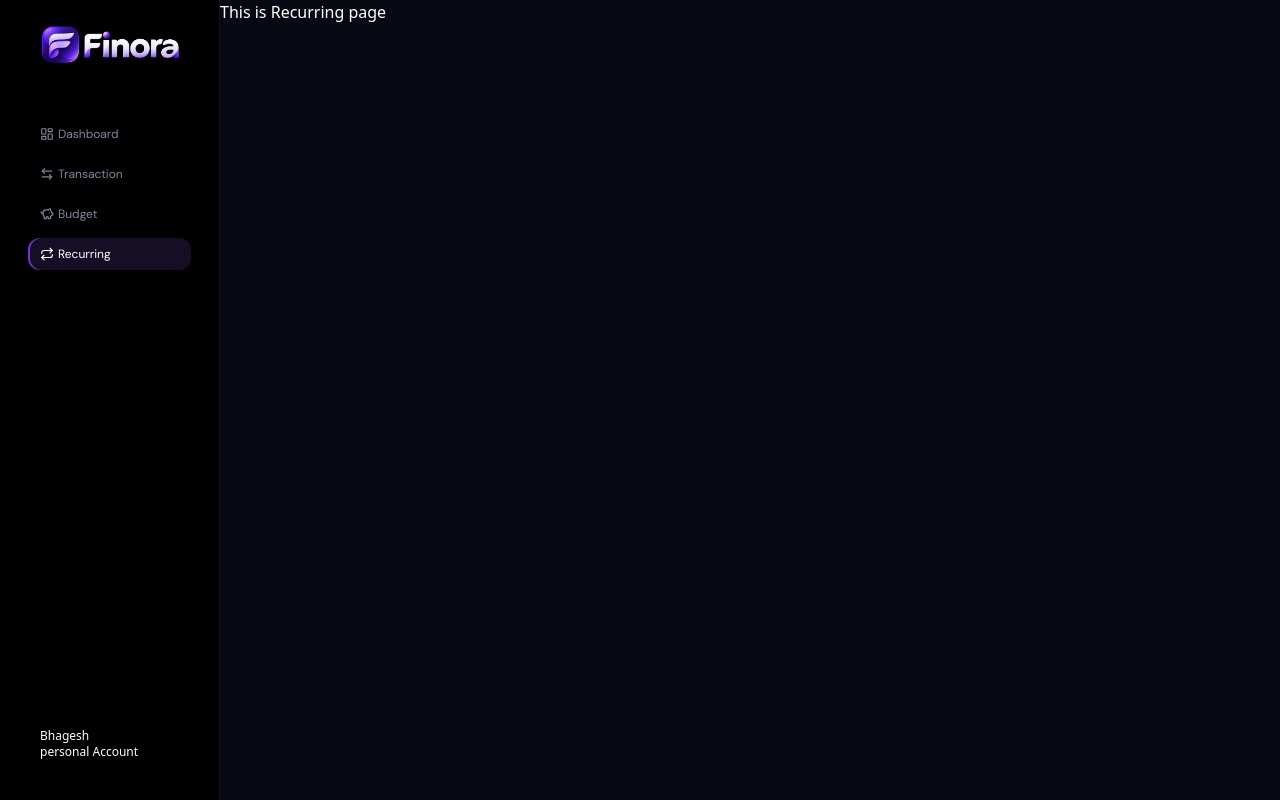
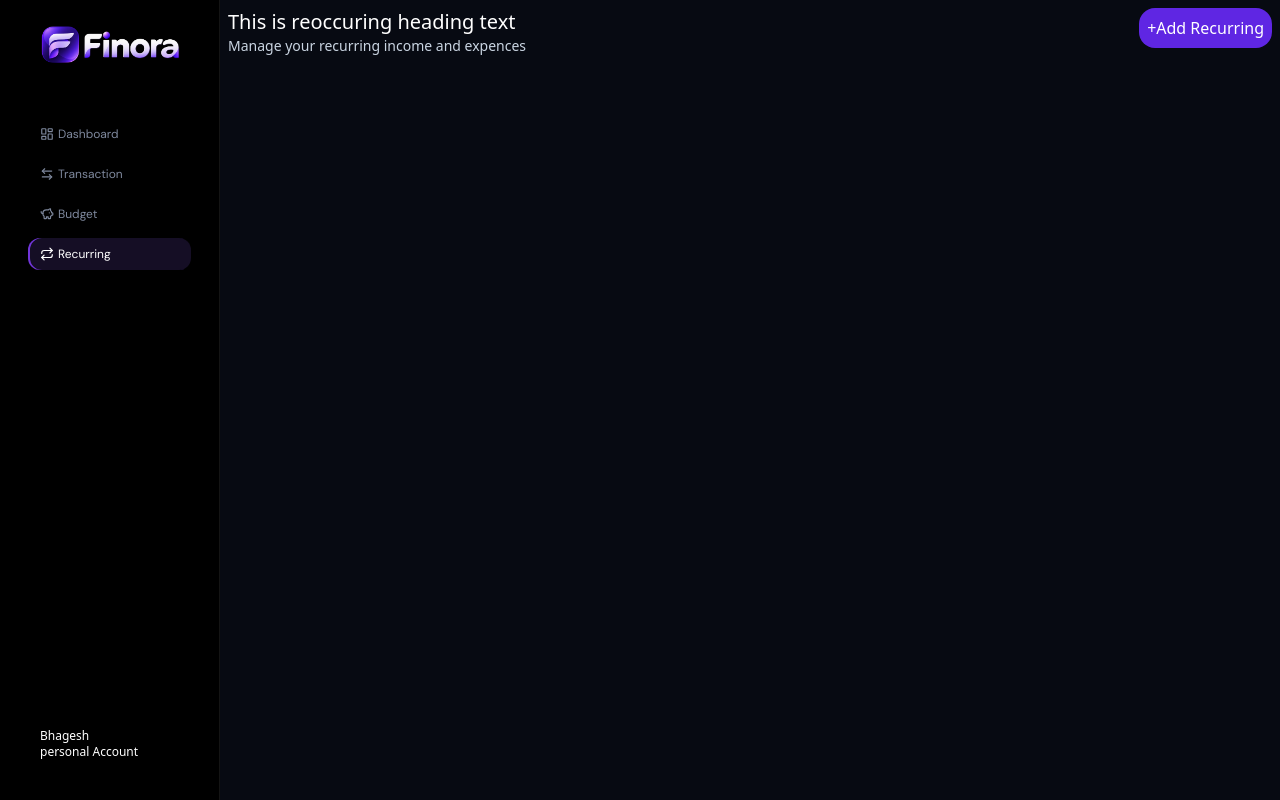
Before and after one commit to Dev-Bhagesh/expence_tracker, a Next.js app: page /Recurring in a window 1280 px wide. Built offline with nearby package versions, Linux system fonts and the light colour scheme.

Commit message:
going with its architectures redisigning

```diff
--- a/src/app/Recurring/page.tsx
+++ b/src/app/Recurring/page.tsx
@@ -1,10 +1,11 @@
 import React from "react";
+import ReoccuringHeadText from "../components/ReoccuringHead";
 
 const Recurring=()=>{
     return(
-        <>
-            <h1>This is Recurring page </h1>
-        </>
+        <div className="p-2">
+            <ReoccuringHeadText/>
+        </div>
     )
 }
 export default Recurring
--- /dev/null
+++ b/src/app/components/ReoccuringHead.tsx
@@ -0,0 +1,18 @@
+import React from "react";
+
+const ReoccuringHeadText = () => {
+    return (
+        <div className="flex justify-between">
+            <div className="flex flex-col">
+                <h1 className="text-xl">This is reoccuring heading text</h1>
+                <h3 className="text-sm text-slate-300">Manage your recurring income and expences</h3>
+            </div>
+
+            <div>
+                <button className="p-2 border rounded-2xl bg-[#5f26e3] border-none outline-none ring-0 focus:outline-none focus:ring-0 cursor-pointer hover:translate-y-0.5 transition-transform duration-300 ">+Add Recurring</button>
+            </div>
+        </div>
+    )
+}
+
+export default ReoccuringHeadText
```
